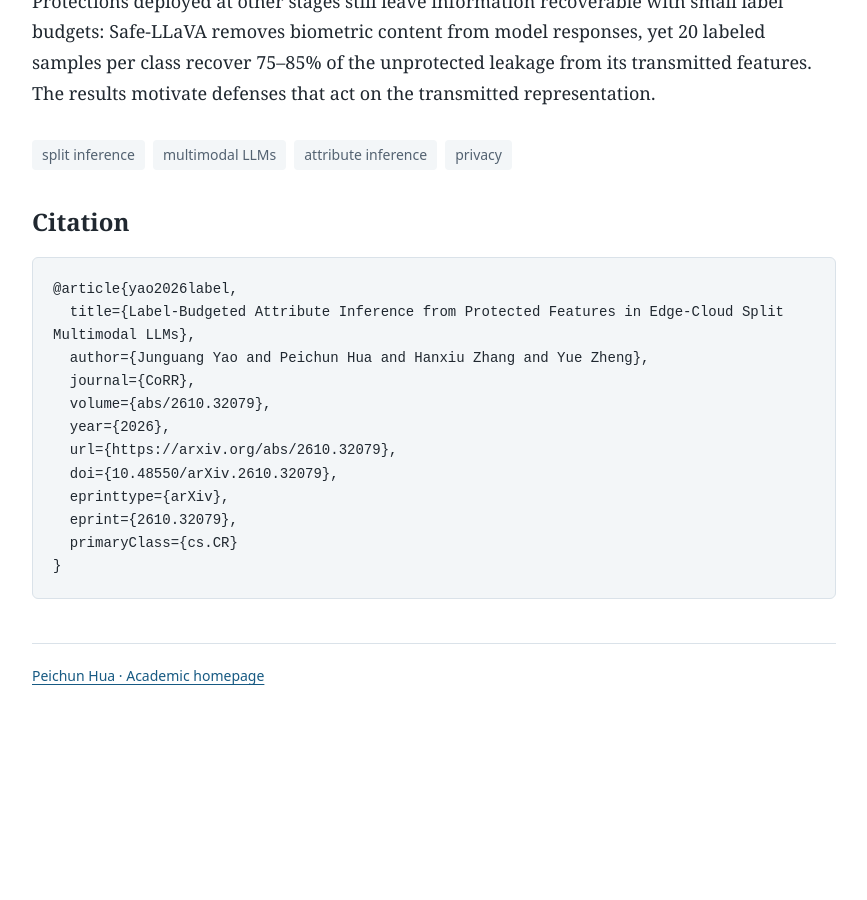
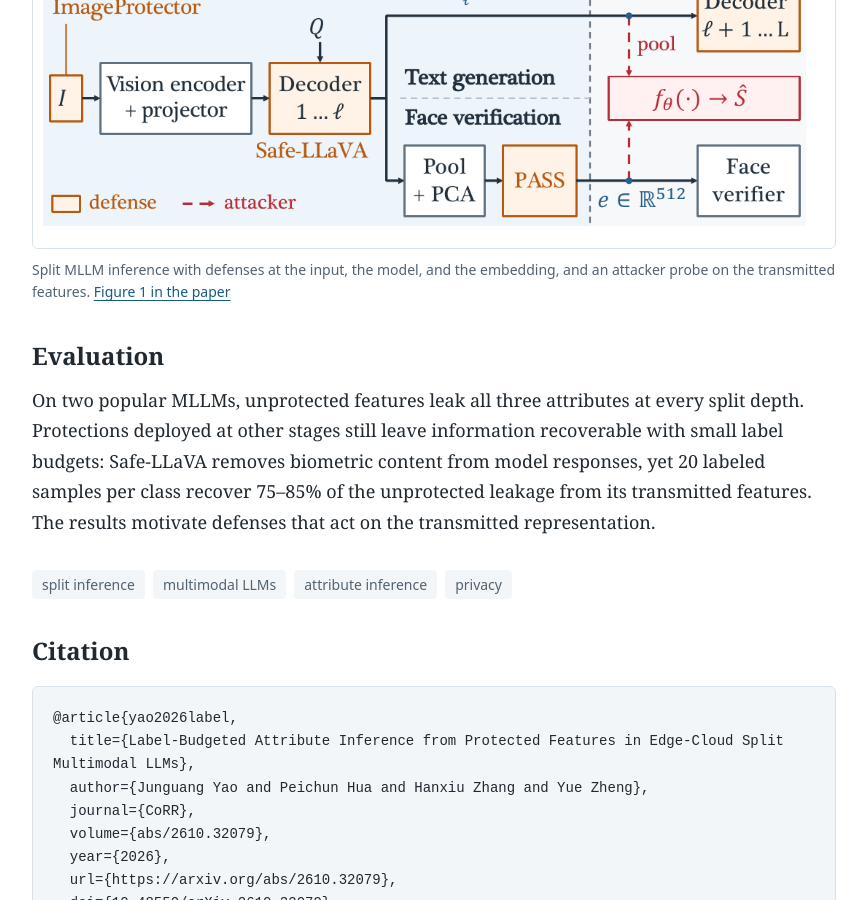
Before and after one commit to sarendis56/sarendis56.github.io, a Jekyll site: the page built from _projects/label-budgeted-attribute-inference.md, in a window 1280 px wide and 900 px high, scrolled down 1015 px. Shown: the whole window, without its empty margins (206-1073 px from the left). Built offline with Jekyll 4.4.1, drawn with Linux system fonts in a browser that asks for light colours; before the commit the page ends 1735 px from its top, so only the background shows below that.

Commit message:
Add figure to label-budgeted attribute inference project page
Co-Authored-By: Claude Sonnet 5.5 <noreply@anthropic.com>

```diff
--- a/_data/projects.json
+++ b/_data/projects.json
@@ -19,7 +19,18 @@
     ],
     "year": "2026",
     "published_date": "2026/10/23",
-    "arxiv_id": "2610.32079"
+    "arxiv_id": "2610.32079",
+    "figures": [
+      {
+        "src": "/assets/img/projects/label-budgeted-attribute-inference/method-overview.png",
+        "width": 1100,
+        "height": 470,
+        "alt": "Split inference between an edge device and a cloud server for text generation and face verification, with defenses at the image, decoder, and embedding, and an attacker probe reading the transmitted features.",
+        "caption": "Split MLLM inference with defenses at the input, the model, and the embedding, and an attacker probe on the transmitted features.",
+        "source_url": "/assets/docs/arxiv-2610.32079.pdf#page=2",
+        "source_label": "Figure 1 in the paper"
+      }
+    ]
   },
   "rinse": {
     "name": "RINSE",
```
Also changed, not shown: assets/img/projects/label-budgeted-attribute-inference/method-overview.png (added).
